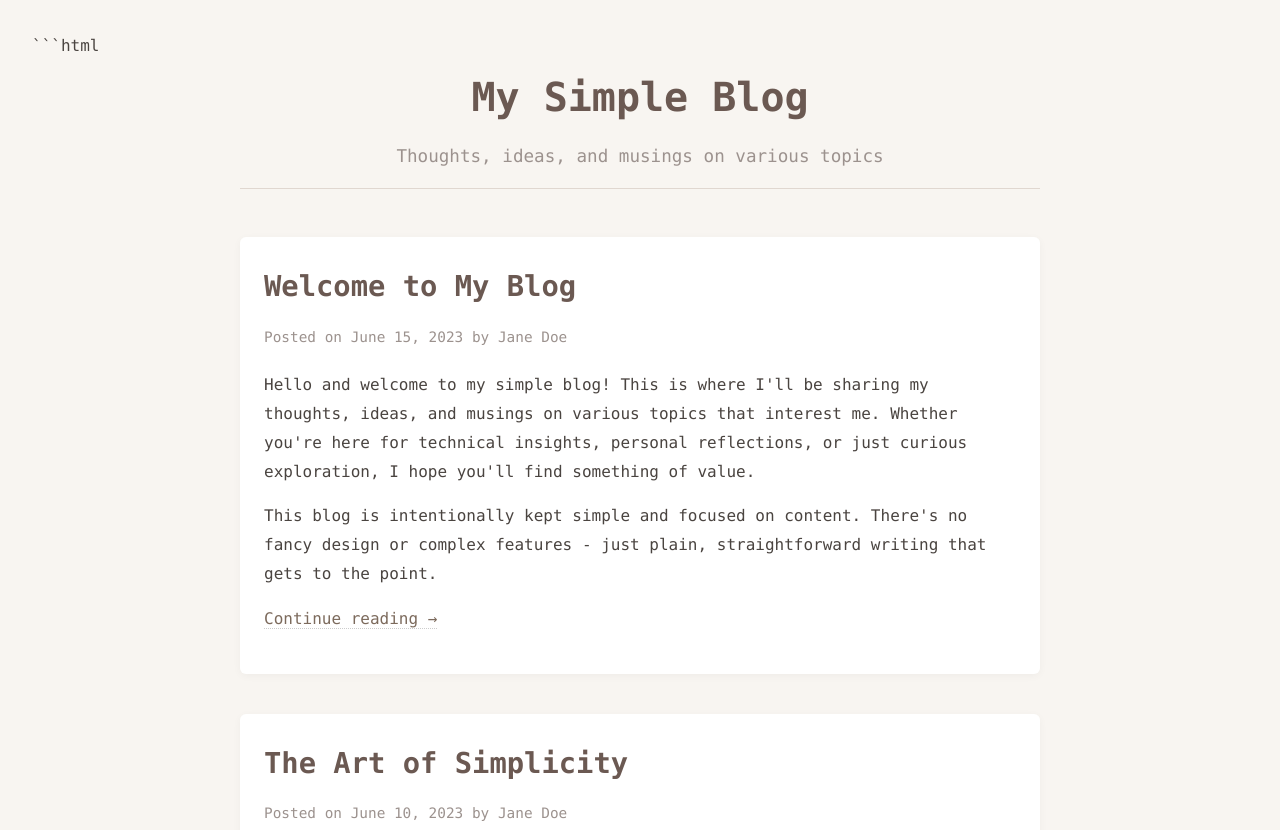
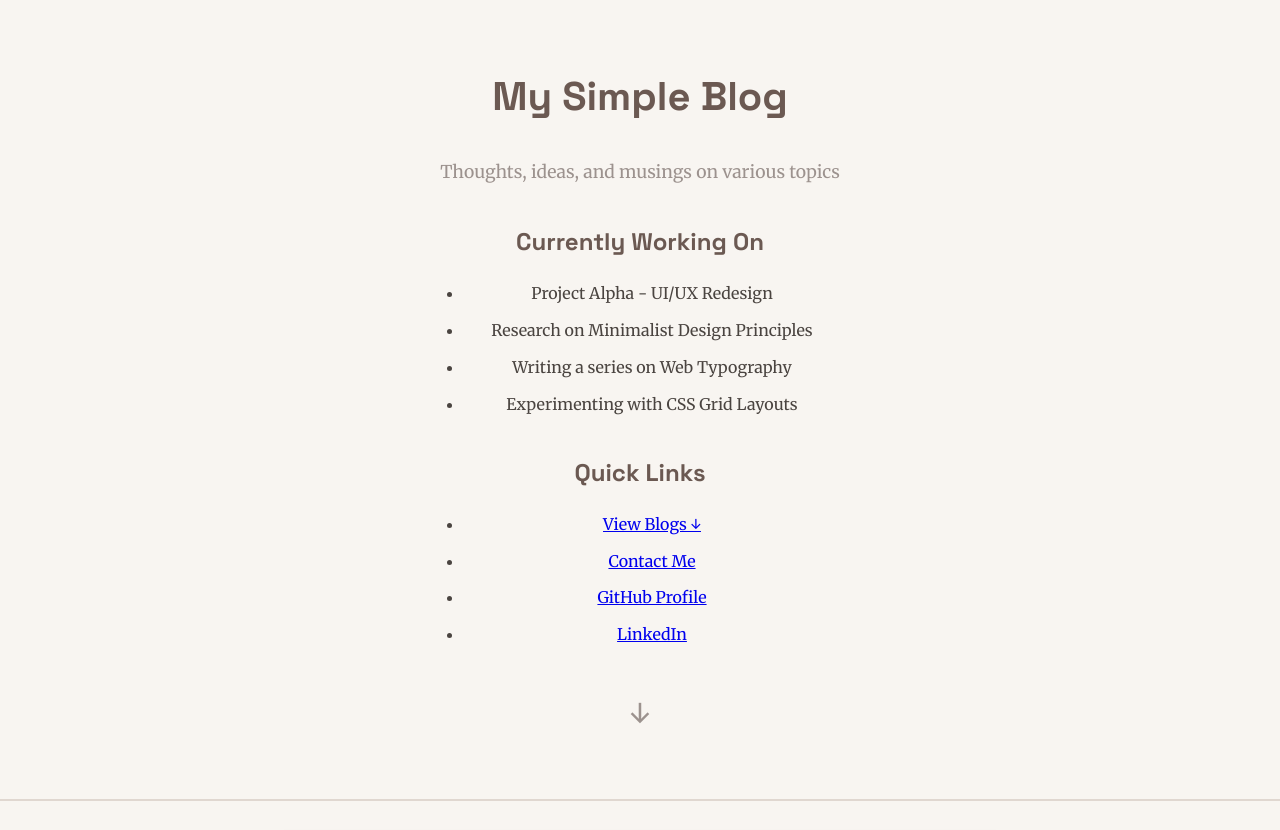
Before and after one commit to Sirri69/sirri69, a plain HTML site: page index.html in a window 1280 px wide. Shown: the top 830 px of the page. Drawn offline with Linux system fonts and the light colour scheme.

Commit message:
Update index.html

````diff
--- a/index.html
+++ b/index.html
@@ -1,10 +1,15 @@
-```html
 <!DOCTYPE html>
 <html lang="en">
 <head>
     <meta charset="UTF-8">
     <meta name="viewport" content="width=device-width, initial-scale=1.0">
-    <title>Simple Blog</title>
+    <title>Simple Blog with Links Section</title>
+
+    <!-- Google Fonts -->
+    <link rel="preconnect" href="https://fonts.googleapis.com ">
+    <link rel="preconnect" href="https://fonts.gstatic.com " crossorigin>
+    <link href="https://fonts.googleapis.com/css2?family=Merriweather :ital,wght@0,300;0,400;0,700;0,900;1,300;1,400;1,700;1,900&family=Space+Grotesk:wght@300..700&display=swap" rel="stylesheet">
+
     <style>
         /* Reset some default styles */
         * {
@@ -15,11 +20,11 @@
 
         /* Base styles */
         body {
-            font-family: "Consolas", "Courier New", Courier, monospace;
+            font-family: 'Merriweather', serif;
             line-height: 1.8;
-            background-color: #f8f5f1; /* Warm beige background */
-            color: #4a4440; /* Dark brown-gray text */
-            padding: 2rem;
+            background-color: #f8f5f1;
+            color: #4a4440;
+            scroll-behavior: smooth;
         }
 
         /* Container for the content */
@@ -28,23 +33,70 @@
             margin: 0 auto;
         }
 
-        /* Header styles */
+        /* Header section - full viewport height */
         header {
+            min-height: 100vh;
+            display: flex;
+            flex-direction: column;
+            justify-content: center;
+            align-items: center;
+            padding: 2rem;
             text-align: center;
-            margin-bottom: 3rem;
-            padding-bottom: 1rem;
             border-bottom: 1px solid #e0d7d0;
         }
 
         header h1 {
+            font-family: 'Space Grotesk', sans-serif;
             font-size: 2.5rem;
-            color: #6b5952; /* Rich brown heading */
-            margin-bottom: 0.5rem;
+            color: #6b5952;
+            margin-bottom: 1.5rem;
         }
 
         header p {
             font-size: 1.1rem;
-            color: #9c928e; /* Light gray-brown subheading */
+            color: #9c928e;
+            margin-bottom: 2rem;
+        }
+
+        /* Links section */
+        .links-section {
+            margin: 2rem 0;
+        }
+
+        .links-section h2 {
+            font-family: 'Space Grotesk', sans-serif;
+            font-size: 1.5rem;
+            color: #6b5952;
+            margin-bottom: 1rem;
+        }
+
+        ul {
+            list-style-type: disc;
+            padding-left: 1.5rem;
+            margin-bottom: 2rem;
+        }
+
+        li {
+            margin-bottom: 0.5rem;
+        }
+
+        /* Down arrow */
+        .down-arrow {
+            margin-top: auto;
+            font-size: 2rem;
+            color: #9c928e;
+            cursor: pointer;
+            animation: bounce 2s infinite;
+        }
+
+        @keyframes bounce {
+            0%, 100% { transform: translateY(0); }
+            50% { transform: translateY(5px); }
+        }
+
+        /* Blog section */
+        .blog-section {
+            padding: 2rem;
         }
 
         /* Blog post styles */
@@ -100,10 +152,6 @@
 
         /* Responsive design */
         @media (max-width: 600px) {
-            body {
-                padding: 1rem;
-            }
-
             header h1 {
                 font-size: 2rem;
             }
@@ -111,16 +159,49 @@
             .post h2 {
                 font-size: 1.5rem;
             }
+
+            .down-arrow {
+                font-size: 1.5rem;
+            }
         }
     </style>
 </head>
 <body>
-    <div class="container">
-        <header>
+    <!-- Header Section -->
+    <header>
+        <div class="container">
             <h1>My Simple Blog</h1>
             <p>Thoughts, ideas, and musings on various topics</p>
-        </header>
 
+            <div class="links-section">
+                <h2>Currently Working On</h2>
+                <ul>
+                    <li>Project Alpha - UI/UX Redesign</li>
+                    <li>Research on Minimalist Design Principles</li>
+                    <li>Writing a series on Web Typography</li>
+                    <li>Experimenting with CSS Grid Layouts</li>
+                </ul>
+
+                <h2>Quick Links</h2>
+                <ul>
+                    <li><a href="#blogs">View Blogs ↓</a></li>
+                    <li><a href="#contact">Contact Me</a></li>
+                    <li><a href="#">GitHub Profile</a></li>
+                    <li><a href="#">LinkedIn</a></li>
+                </ul>
+            </div>
+
+            <div class="down-arrow" onclick="document.getElementById('blogs').scrollIntoView({behavior: 'smooth'})">
+                ↓
+            </div>
+        </div>
+    </header>
+
+    <!-- Horizontal Rule -->
+    <hr style="border: none; border-top: 1px solid #e0d7d0; margin: 0;">
+
+    <!-- Blog Section -->
+    <div id="blogs" class="blog-section container">
         <main>
             <article class="post">
                 <h2>Welcome to My Blog</h2>
@@ -153,4 +234,3 @@
     </div>
 </body>
 </html>
-```
````
